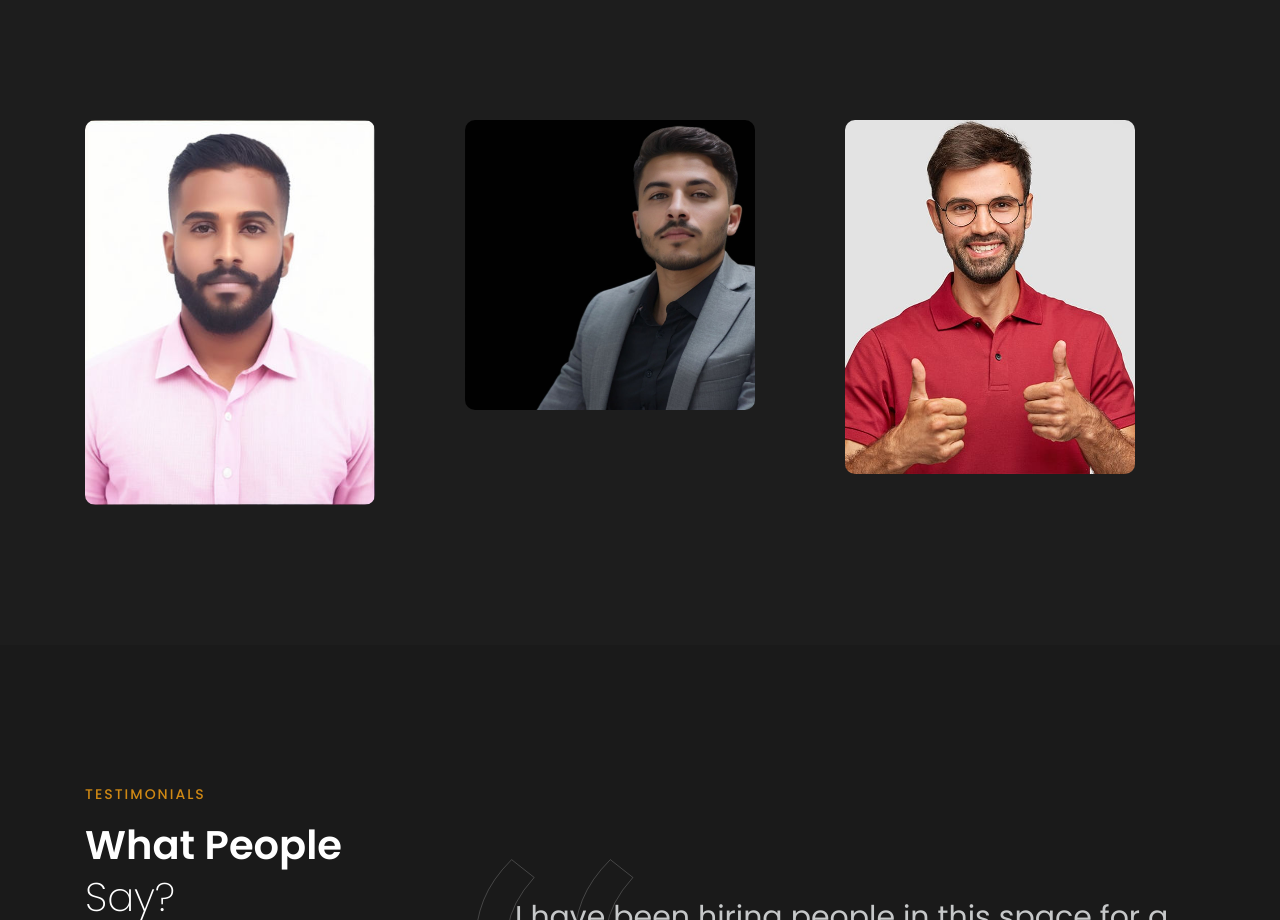
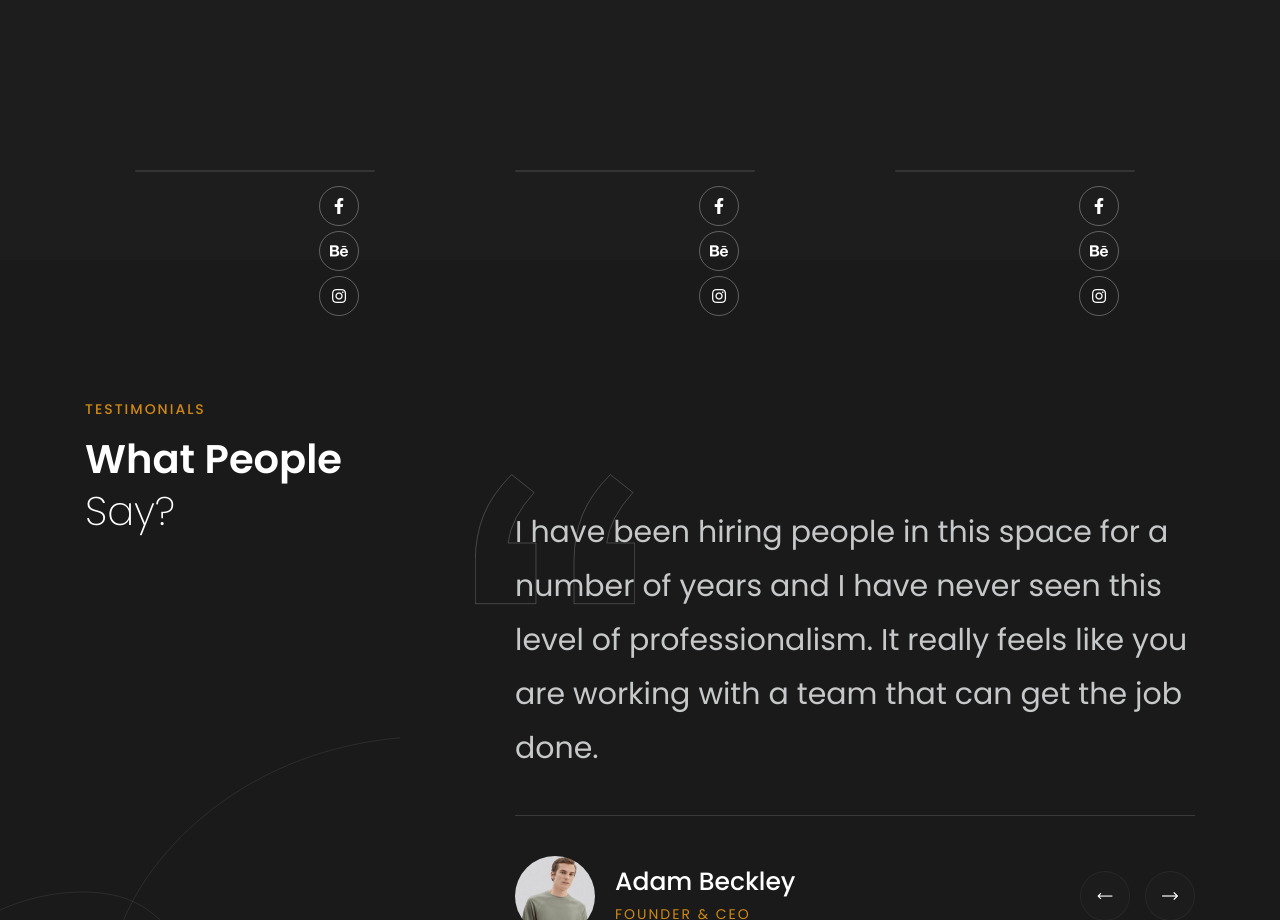
Before and after one commit to 1311-hack/ByteBridges-portfolio, a plain HTML site: page index.html in a window 1280 px wide. Shown: the part 5300-6220 px from the top of the page. Drawn offline with Linux system fonts and the light colour scheme; files whose address does not match are found by name; a web font is replaced by a local one.

Commit message:
Update index.html

```diff
--- a/index.html
+++ b/index.html
@@ -962,7 +962,7 @@
                   <div class="col-lg-4">
                     <div class="item md-mb50">
                       <div class="img">
-                        <img src="assets/imgs/team/1.jpeg" alt="" />
+<!--                         <img src="assets/imgs/team/1.jpeg" alt="" /> -->
                         <div class="info">
                           <span class="fz-12">Web developer</span>
                           <h6 class="fz-18">Prem Kumar</h6>
@@ -986,7 +986,7 @@
                   <div class="col-lg-4">
                     <div class="item md-mb50">
                       <div class="img">
-                        <img src="assets/imgs/team/2.jpeg" alt="" />
+<!--                         <img src="assets/imgs/team/2.jpeg" alt="" /> -->
                         <div class="info">
                           <span class="fz-12">Software developer</span>
                           <h6 class="fz-18">Sagar Jha</h6>
@@ -1010,7 +1010,7 @@
                   <div class="col-lg-4">
                     <div class="item">
                       <div class="img">
-                        <img src="assets/imgs/team/3.jpg" alt="" />
+<!--                         <img src="assets/imgs/team/3.jpg" alt="" /> -->
                         <div class="info">
                           <span class="fz-12">Web Designer</span>
                           <h6 class="fz-18">Dhuwarakesh</h6>
```
